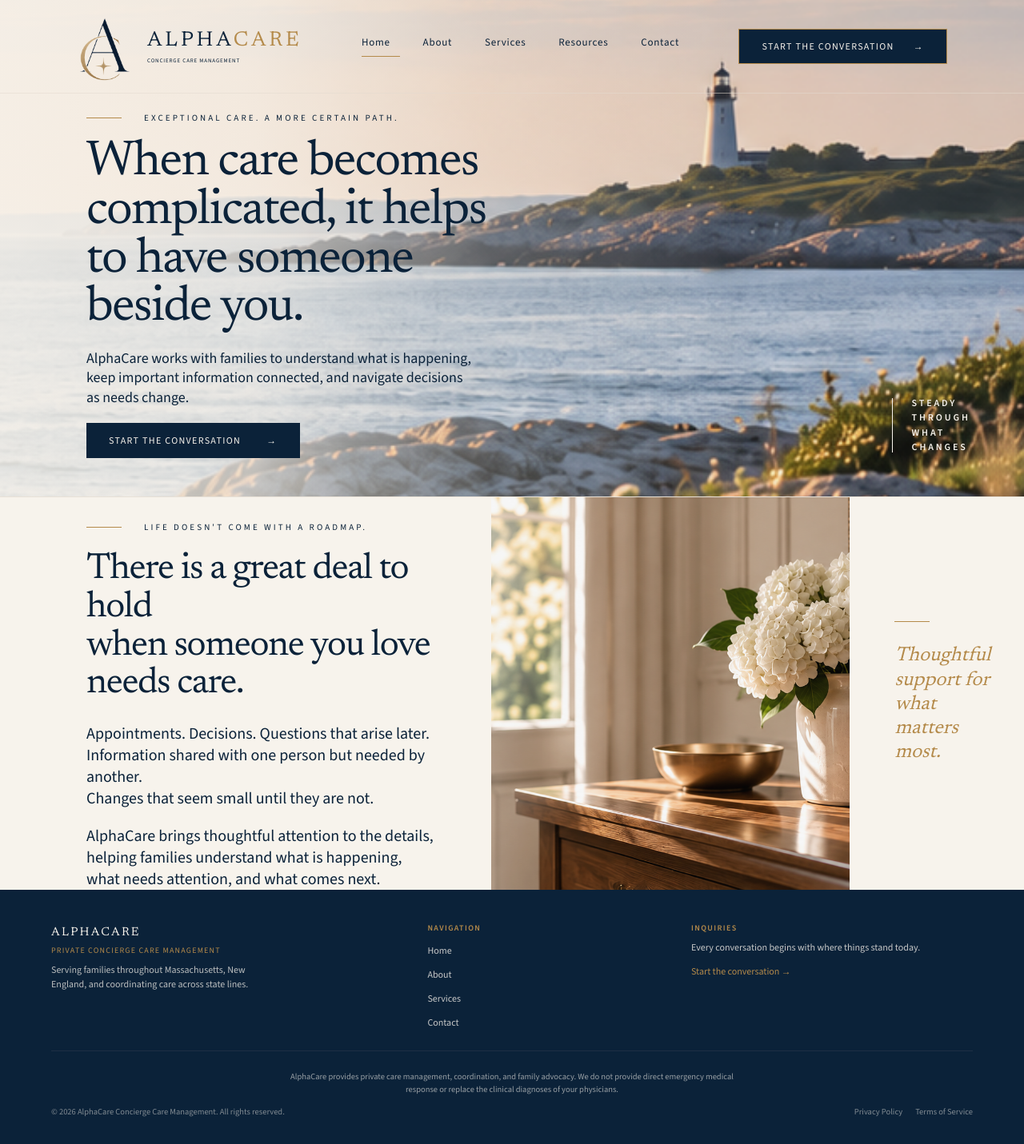
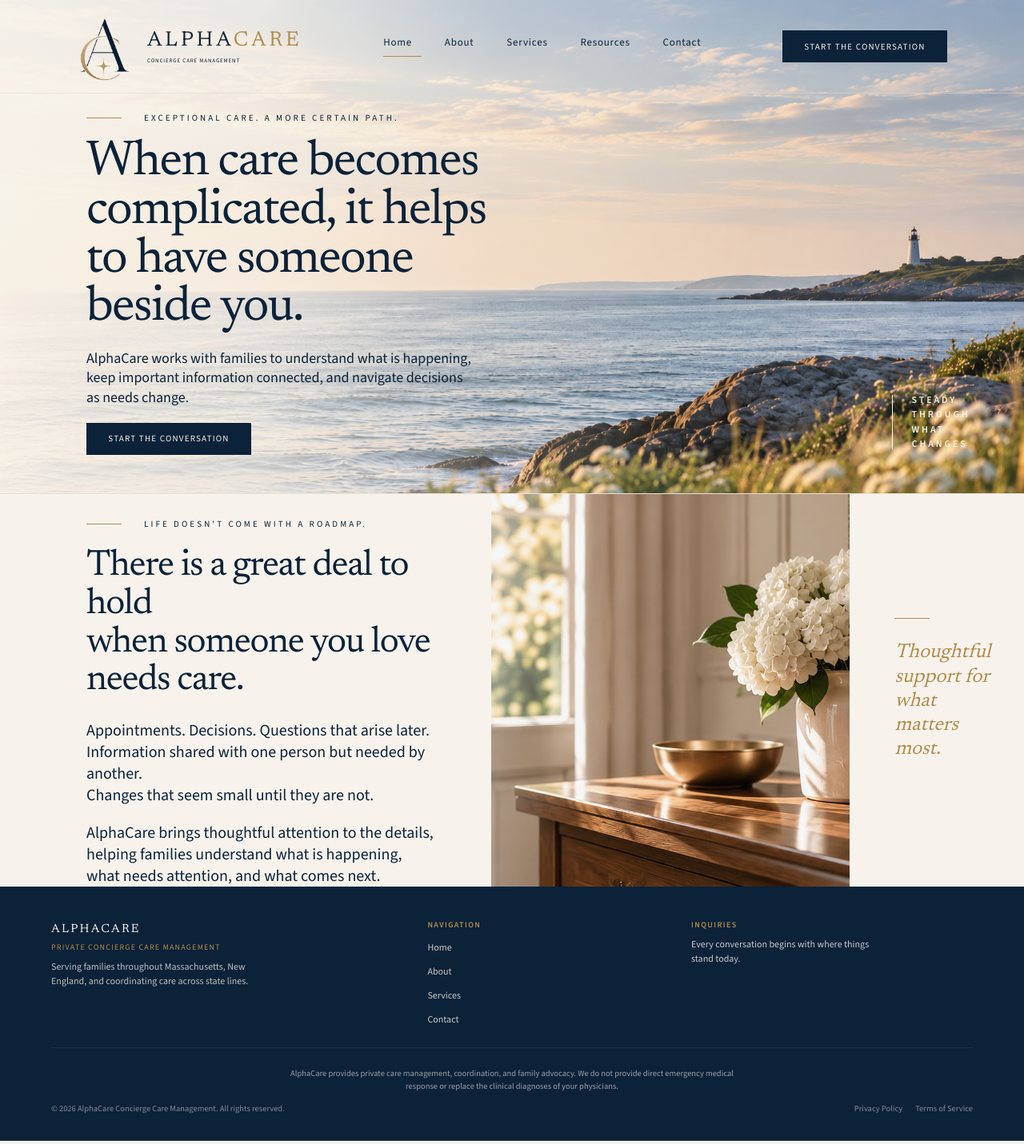
Before and after one commit to alphacareconcierge/alphacare-website, a Next.js app: page / in a window 1280 px wide. Shown: the whole page at 80% size. Built offline with nearby package versions, Linux system fonts and the light colour scheme.

Commit message:
Refine desktop homepage CTAs and hero image quality

```diff
--- a/app/page.tsx
+++ b/app/page.tsx
@@ -11,7 +11,7 @@ export default function HomePage() {
           fill
           priority
           sizes="100vw"
-          className="origin-[82%_58%] scale-[1.18] object-cover object-[76%_center] brightness-[0.99] contrast-[0.96] saturate-[0.94] sm:scale-110 lg:origin-[100%_65%] lg:scale-[2.75] lg:object-right"
+          className="origin-[82%_58%] scale-[1.18] object-cover object-[76%_center] brightness-[0.99] contrast-[0.96] saturate-[0.94] sm:scale-110 lg:scale-100 lg:object-center"
         />
         <div
           className="pointer-events-none absolute inset-0"
@@ -51,10 +51,9 @@ export default function HomePage() {
 
             <Link
               href="/contact"
-              className="mt-5 inline-flex min-h-11 min-w-[14.625rem] items-center justify-center gap-8 bg-navy px-7 py-3.5 font-sans text-xs font-medium uppercase leading-none tracking-[0.11em] text-ivory transition-colors duration-300 hover:bg-navy/90 focus-visible:outline focus-visible:outline-2 focus-visible:outline-offset-4 focus-visible:outline-gold"
+              className="mt-5 inline-flex min-h-10 min-w-[12.875rem] items-center justify-center bg-navy px-6 py-3 font-sans text-[0.6875rem] font-medium uppercase leading-none tracking-[0.11em] text-ivory transition-colors duration-300 hover:bg-navy/90 focus-visible:outline focus-visible:outline-2 focus-visible:outline-offset-4 focus-visible:outline-gold"
             >
               Start the Conversation
-              <span aria-hidden="true">→</span>
             </Link>
           </div>
 
--- a/components/footer.tsx
+++ b/components/footer.tsx
@@ -50,15 +50,9 @@ export function Footer() {
             <h2 className="mb-2 font-sans text-[0.625rem] font-semibold uppercase tracking-[0.14em] text-gold">
               Inquiries
             </h2>
-            <p className="mb-2 font-sans text-xs font-normal leading-[1.5] text-ivory/80">
+            <p className="max-w-[15rem] font-sans text-xs font-normal leading-[1.5] text-ivory/80">
               Every conversation begins with where things stand today.
             </p>
-            <Link
-              href="/contact"
-              className="font-sans text-xs font-medium leading-[1.5] text-gold transition hover:underline focus-visible:outline focus-visible:outline-2 focus-visible:outline-offset-4 focus-visible:outline-gold"
-            >
-              Start the conversation →
-            </Link>
           </div>
         </div>
 
--- a/components/header.tsx
+++ b/components/header.tsx
@@ -85,10 +85,9 @@ export function Header() {
 
           <Link
             href="/contact"
-            className="hidden min-h-11 min-w-[15.75rem] shrink-0 items-center justify-center gap-6 border border-gold bg-navy px-7 py-3.5 font-sans text-xs font-medium uppercase leading-none tracking-[0.11em] text-ivory transition-all duration-300 ease-in-out hover:bg-navy/90 focus-visible:outline focus-visible:outline-2 focus-visible:outline-offset-4 focus-visible:outline-gold lg:inline-flex"
+            className="hidden min-h-10 min-w-[12.875rem] shrink-0 items-center justify-center bg-navy px-6 py-3 font-sans text-[0.6875rem] font-medium uppercase leading-none tracking-[0.11em] text-ivory transition-all duration-300 ease-in-out hover:bg-navy/90 focus-visible:outline focus-visible:outline-2 focus-visible:outline-offset-4 focus-visible:outline-gold lg:inline-flex"
           >
             Start the Conversation
-            <span aria-hidden="true">→</span>
           </Link>
         </div>
 
```
